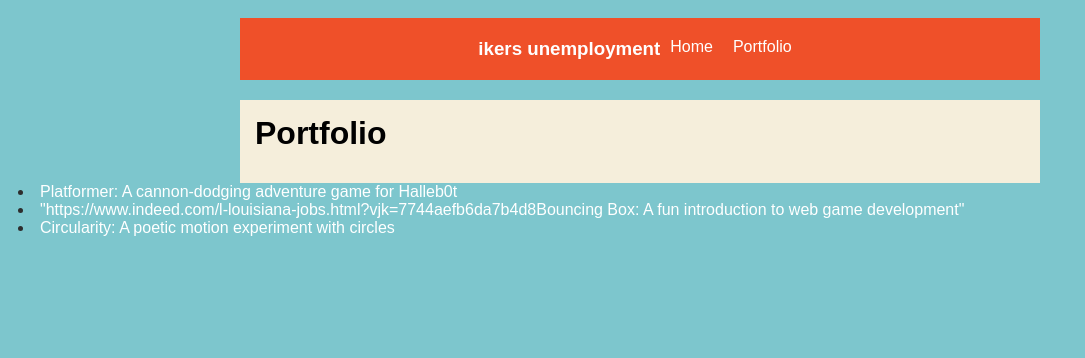
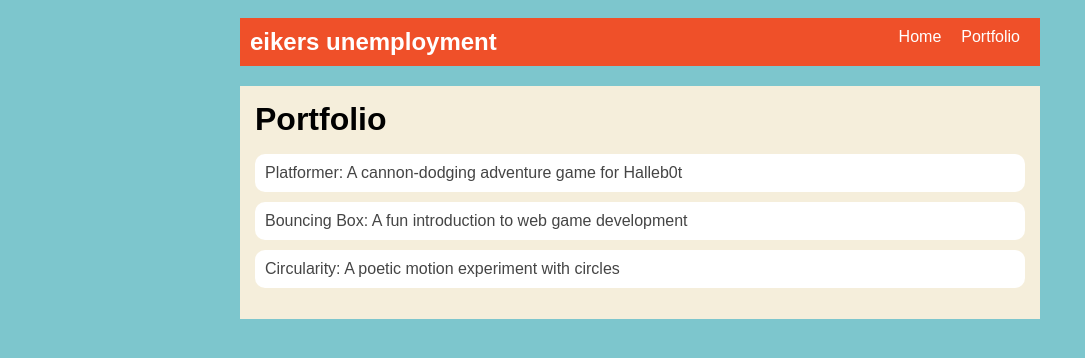
Before and after one commit to ehhric/ehhric.github.io, a plain HTML site: page portfolio.html in a window 1280 px wide. Shown: the whole page, without its empty margins (0-1085 px from the left). Drawn offline with Linux system fonts and the light colour scheme.

Commit message:
saving project

```diff
--- a/portfolio.html
+++ b/portfolio.html
@@ -1,15 +1,21 @@
 <!DOCTYPE html>
 <html>
   <head>
-    <title>ikers unemployment</title>
+    <!DOCTYPE html>
+<html>
+  <head>
+   <title>weareUNEMPLOYMENT</title>
+   <link rel="stylesheet" href="style.css" />
  </head>
+
 
  <body>
    <!-- All content goes here -->
    <div id="all-contents">
+
+
      <nav>
-            <nav>
-                <h1>ikers unemployment </h1>
+       <h1>eikers unemployment</h1>
        <ul id="nav-ul">
          <li class="nav-li">
            <a href="index.html">Home</a>
@@ -19,28 +25,24 @@
          </li>
        </ul>
      </nav>
-            </nav>
+
 
      <main>
        <div class="content">
          <h1>Portfolio</h1>
          <ul id="portfolio">
-
+           <li>
+             <a href="fsd-projects/platformer/"
+               >Platformer: A cannon-dodging adventure game for Halleb0t</a>
+           </li>
+           <li>
+             <a href="fsd-projects/bouncing-box/"
+               >Bouncing Box: A fun introduction to web game development</a>
+           </li>
+           <li>
+             <a href="fsd-projects/circularity/"
+               >Circularity: A poetic motion experiment with circles</a>
+           </li>
          </ul>
        </div>
      </main>
-          </div>
-          <li>
-            <a href="projects/platformer/">Platformer: A cannon-dodging adventure game for Halleb0t</a>
-          </li>
-          <li>
-            <a href=>"https://www.indeed.com/l-louisiana-jobs.html?vjk=7744aefb6da7b4d8Bouncing Box: A fun introduction to web game development"</a>
-          </li>
-          <li>
-            <a href="projects/circularity/">Circularity: A poetic motion experiment with circles</a>
-          </li>
-
-          <head>
-            <title>YIKERS UNEMPLOYMENT </title>
-            <link rel="stylesheet" href="style.css" />
-          </head>
```
Also changed, not shown: fsd-projects/platformer/platformer.js (+15 -9 lines). Lines whose indentation alone changed are shown as unchanged.
